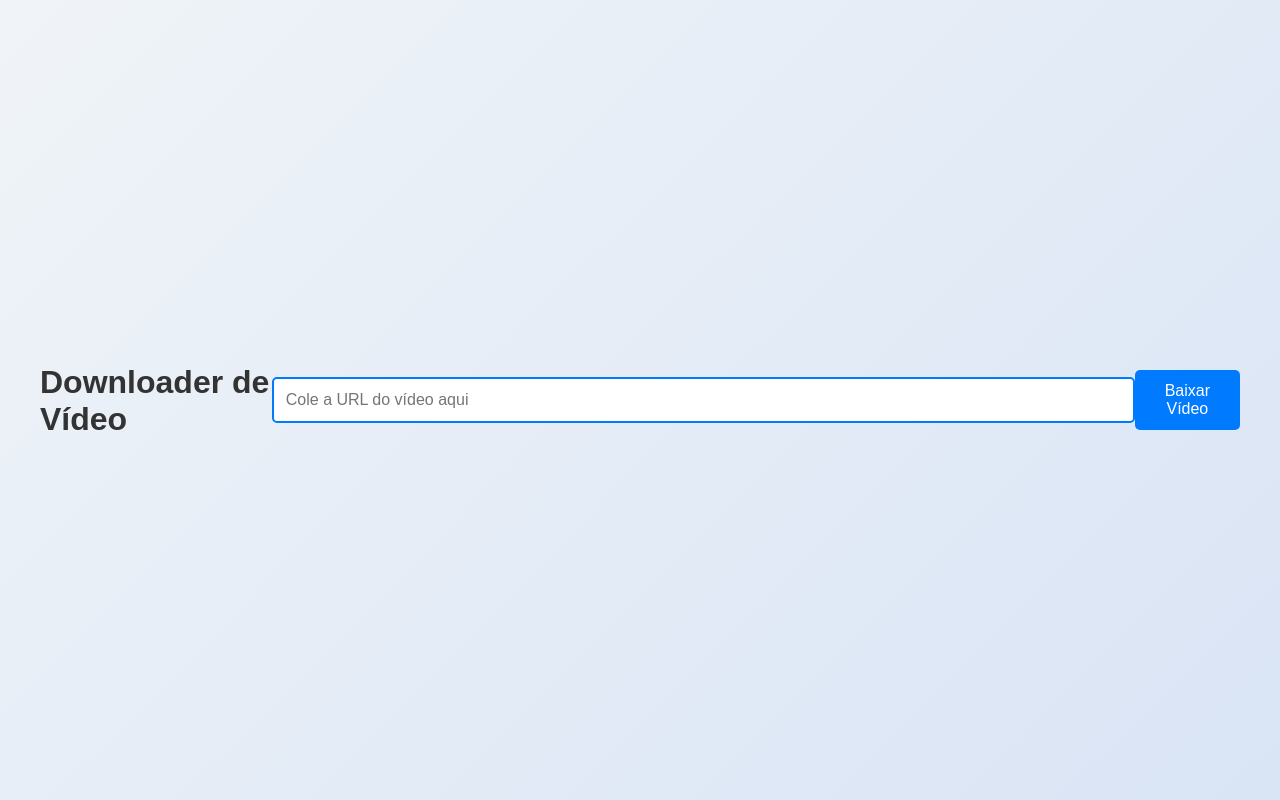
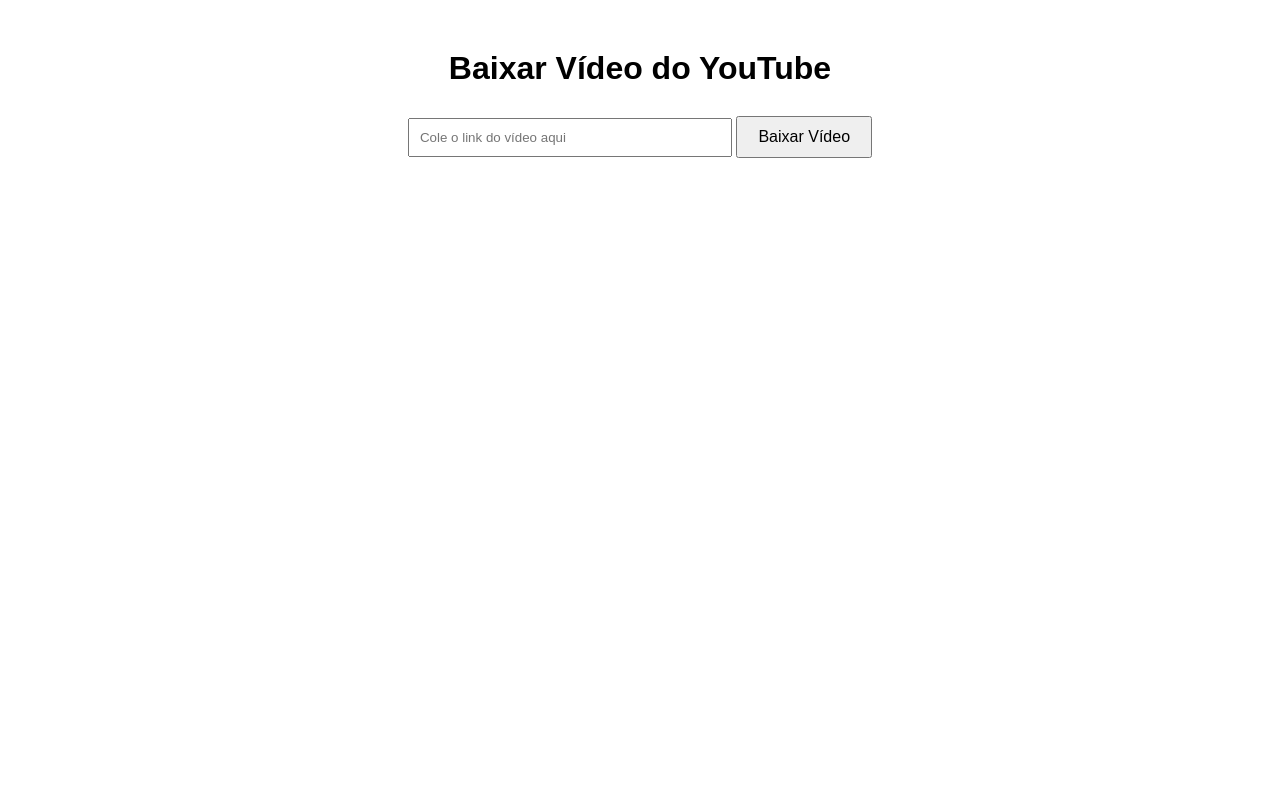
Before and after one commit to camiloburn/site, a plain HTML site: page index.html in a window 1280 px wide. Both pictures are taken after a click on the button "Baixar Vídeo". Drawn offline with Linux system fonts and the light colour scheme; no server answers.

Commit message:
Update index.html

```diff
--- a/index.html
+++ b/index.html
@@ -3,29 +3,39 @@
 <head>
     <meta charset="UTF-8">
     <meta name="viewport" content="width=device-width, initial-scale=1.0">
-    <title>Downloader de Vídeo</title>
-    <link rel="stylesheet" href="static/style.css">
+    <title>Download de Vídeos do YouTube</title>
+    <style>
+        body {
+            font-family: Arial, sans-serif;
+            text-align: center;
+            margin-top: 50px;
+        }
+        input[type="text"] {
+            width: 300px;
+            padding: 10px;
+            margin: 10px 0;
+        }
+        button {
+            padding: 10px 20px;
+            font-size: 16px;
+        }
+    </style>
 </head>
 <body>
-    <h1>Downloader de Vídeo</h1>
-    <input type="text" id="videoUrl" placeholder="Cole a URL do vídeo aqui">
-    <button id="downloadButton">Baixar Vídeo</button>
-    <div id="result"></div>
+    <h1>Baixar Vídeo do YouTube</h1>
+    <input type="text" id="videoUrl" placeholder="Cole o link do vídeo aqui">
+    <button onclick="downloadVideo()">Baixar Vídeo</button>
 
     <script>
-        document.getElementById('downloadButton').addEventListener('click', async () => {
+        function downloadVideo() {
             const url = document.getElementById('videoUrl').value;
-            const response = await fetch('/.netlify/functions/baixarVideo', {
-                method: 'POST',
-                headers: {
-                    'Content-Type': 'application/json',
-                },
-                body: JSON.stringify({ url }),
-            });
-
-            const data = await response.json();
-            document.getElementById('result').innerText = data.message || data.error;
-        });
+            if (url) {
+                // Aqui você pode adicionar a lógica para baixar o vídeo
+                alert('Função de download não implementada. URL: ' + url);
+            } else {
+                alert('Por favor, insira um link de vídeo do YouTube.');
+            }
+        }
     </script>
 </body>
 </html>
```
